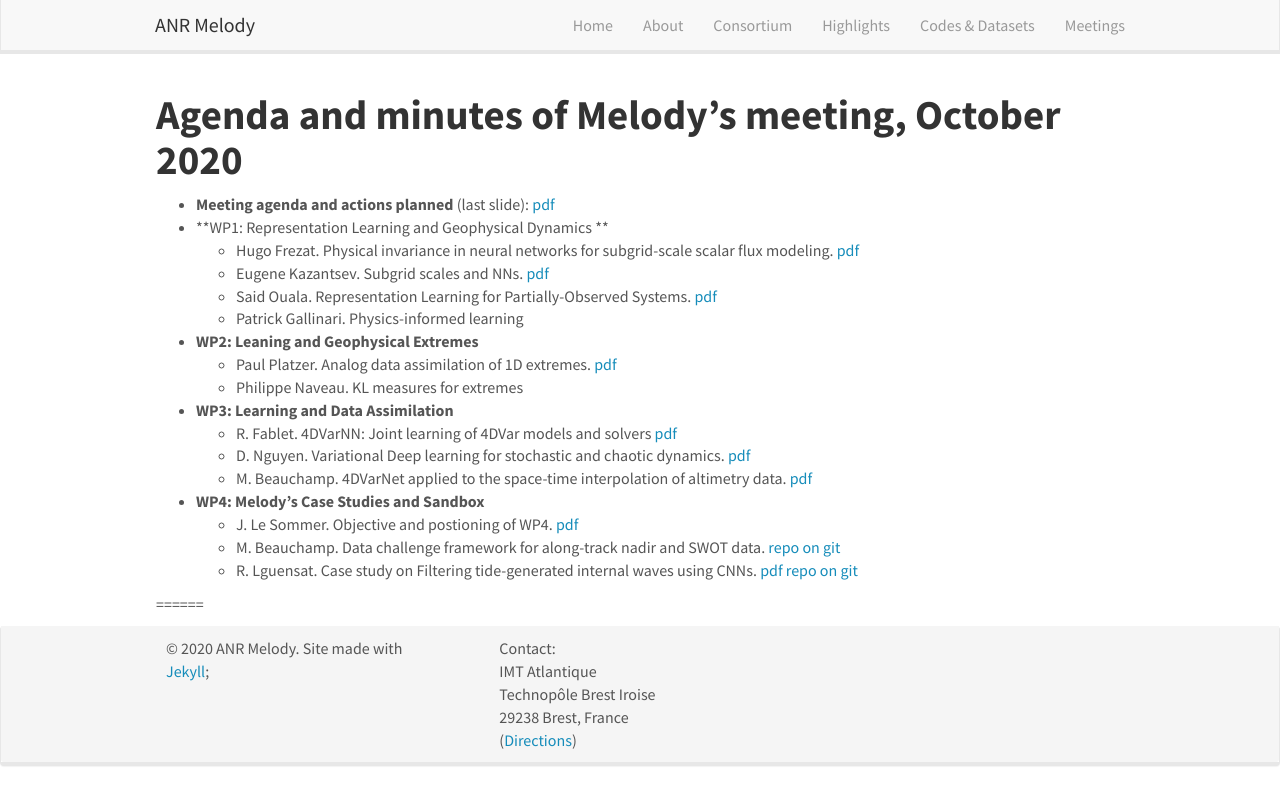
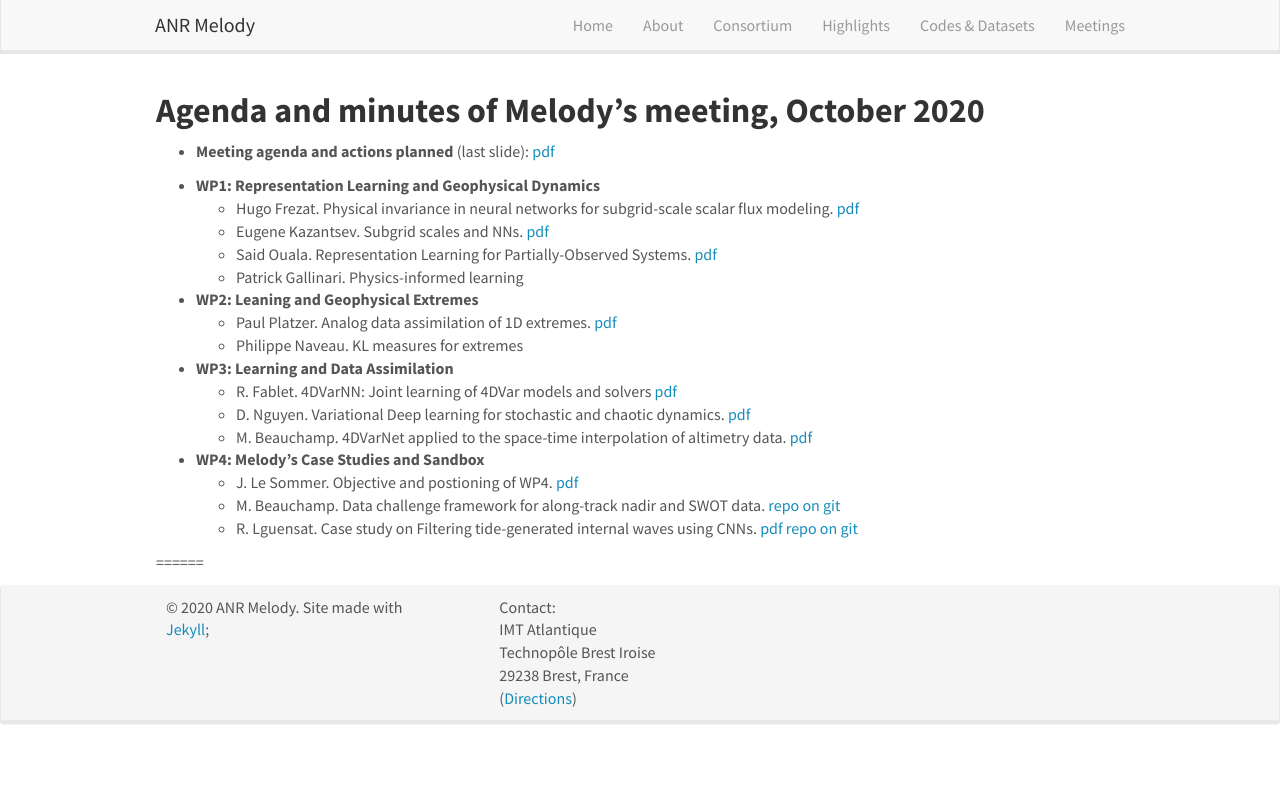
Before and after one commit to anr-melody/anr-melody.github.io, a Jekyll site: the page built from _pages/meetings.md, in a window 1280 px wide. Shown: the top 805 px of the page. Built offline with Jekyll 4.4.1, drawn with Linux system fonts in a browser that asks for light colours; nearby versions of some CDN libraries.

```diff
--- a/_pages/meetings.md
+++ b/_pages/meetings.md
@@ -7,9 +7,10 @@ permalink: /meetings/
 ---
 
 
-# **Agenda and minutes of Melody's meeting, October 2020**
+## **Agenda and minutes of Melody's meeting, October 2020**
 - **Meeting agenda and actions planned** (last slide): [pdf]({{ site.url }}{{ site.baseurl }}/downloads/meeting_anrMelody_20201012.pdf)
-- **WP1: Representation Learning and Geophysical Dynamics **
+
+- **WP1: Representation Learning and Geophysical Dynamics**
   * Hugo Frezat.  Physical invariance in neural networks for subgrid-scale scalar flux modeling. [pdf]({{ site.url }}{{ site.baseurl }}/downloads/presMelody202010_hfrezat.pdf)
   * Eugene Kazantsev. Subgrid scales and NNs. [pdf]({{ site.url }}{{ site.baseurl }}/downloads/presMelody202010_ekazantsev.pdf)
   * Said Ouala. Representation Learning for Partially-Observed Systems. [pdf]({{ site.url }}{{ site.baseurl }}/downloads/presMelody202010_souala.pdf)
```
